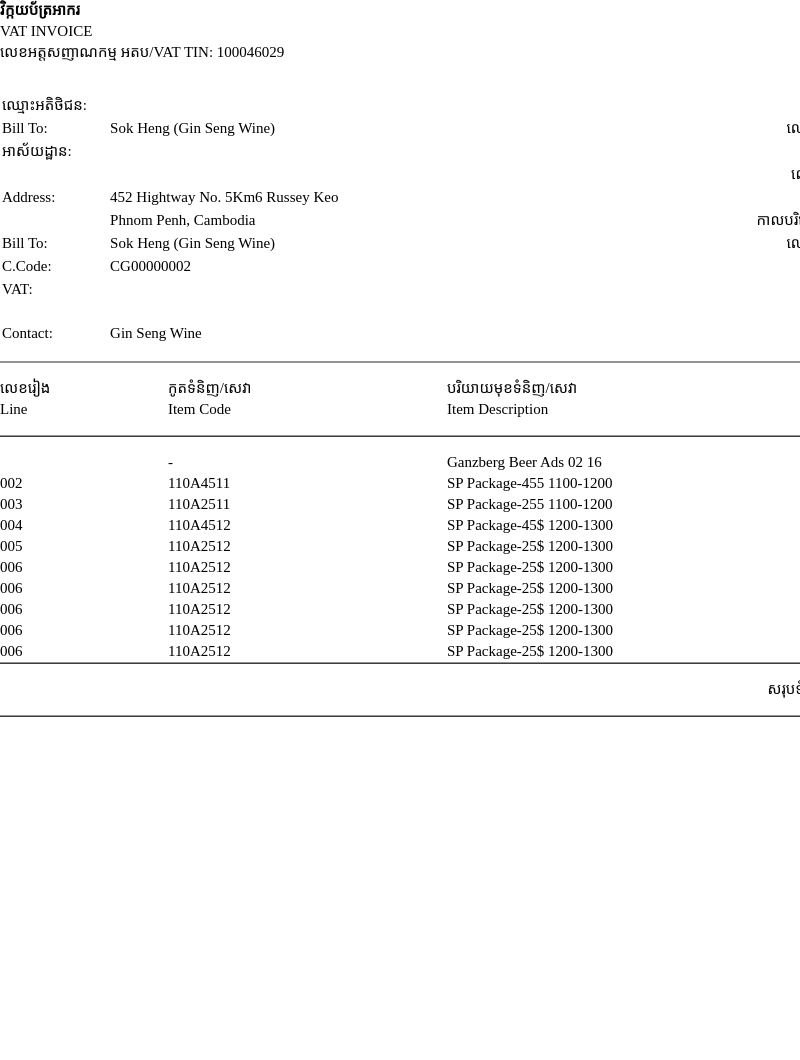
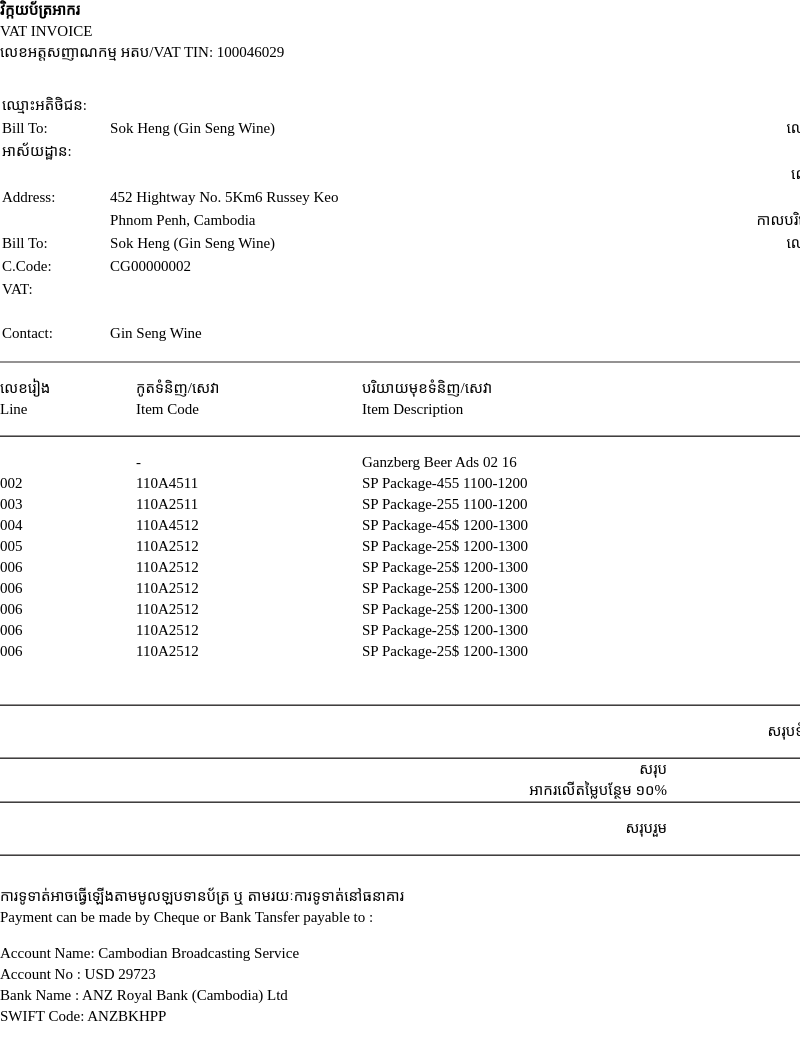
Before and after one commit to radin-reth/prn2xls_electron, an Electron app: page pdf.html in a window 800 px wide. Shown: the top 1060 px of the page. Before the commit the page ends 800 px from the top, so only its background shows below. Drawn offline with Linux system fonts and the light colour scheme.

Commit message:
:tada: update full style

```diff
--- a/pdf.html
+++ b/pdf.html
@@ -65,14 +65,53 @@
       padding-top: 15px;
     }
 
-    .sub-total {
+    .sub-total,
+    .grand-total {
       border-top: 2px inset #949292;
       border-bottom: 2px inset #949292;
     }
 
-    .sub-total td {
+    .sub-total td,
+    .grand-total td {
       padding: 15px 0;
       text-align: right;
+    }
+
+    .total,
+    .vat,
+    .grand-total {
+      text-align: right;
+    }
+
+    .footer {
+      margin-top: 30px;
+      margin-bottom: 45px;
+    }
+
+    .payment-options {
+      float: left;
+    }
+
+    .payment-options ul {
+      list-style: none;
+    }
+
+    .signature {
+      float: right;
+    }
+
+    .account-info {
+      margin-top: 15px;
+    }
+
+    .sign-place {
+      width: 125px;
+      margin-top: 90px;
+      border: 1px dotted #ccc;
+    }
+
+    .clear {
+      clear: both;
     }
   </style>
 </head>
@@ -161,6 +200,7 @@
       </table>
     </section>
 
+    <section class="goods-list">
       <table class="table table-goods">
         <tr>
           <td>លេខរៀង</td>
@@ -246,6 +286,12 @@
           <td>17</td>
           <td>1,664.34</td>
         </tr>
+        <tr>
+          <td colspan="5">&nbsp;</td>
+        </tr>
+        <tr>
+          <td colspan="5">&nbsp;</td>
+        </tr>
         <tr class="sub-total">
           <td colspan="4">
             សរុបទំព័រទី១ Sub Total Page No. 1:
@@ -254,7 +300,47 @@
             15,317.59
           </td>
         </tr>
+        <tr class="total">
+          <td colspan="2">&nbsp;</td>
+          <td>សរុប</td>
+          <td>Total :</td>
+          <td>50,427.29</td>
+        </tr>
+        <tr class="vat">
+          <td colspan="2">&nbsp;</td>
+          <td>អាករលើតម្លៃបន្ថែម ១០%</td>
+          <td>VAT 10% :</td>
+          <td>50,42.29</td>
+        </tr>
+        <tr class="grand-total">
+          <td colspan="2">&nbsp;</td>
+          <td>សរុបរួម</td>
+          <td>GRAND TOTAL:</td>
+          <td>57,47.29</td>
+        </tr>
       </table>
+    </section>
+
+    <section class="footer">
+      <div class="payment-options">
+        <p>ការទូទាត់អាចធ្វើឡើងតាមមូលឡបទានប័ត្រ ឬ តាមរយៈការទូទាត់នៅធនាគារ</p>
+        <p>Payment can be made by Cheque or Bank Tansfer payable to :</p>
+        <ul class="account-info">
+          <li>Account Name: Cambodian Broadcasting Service</li>
+          <li>Account No : USD 29723</li>
+          <li>Bank Name : ANZ Royal Bank (Cambodia) Ltd</li>
+          <li>SWIFT Code: ANZBKHPP</li>
+        </ul>
+      </div>
+
+      <div class="signature">
+        <p>ហត្ថលេខា</p>
+        <p>Authorized Signature</p>
+
+        <p class="sign-place"></p>
+      </div>
+      <div class="clear"></div>
+    </section>
   </div>
 </body>
 </html>
```
Lines whose indentation alone changed are shown as unchanged.
